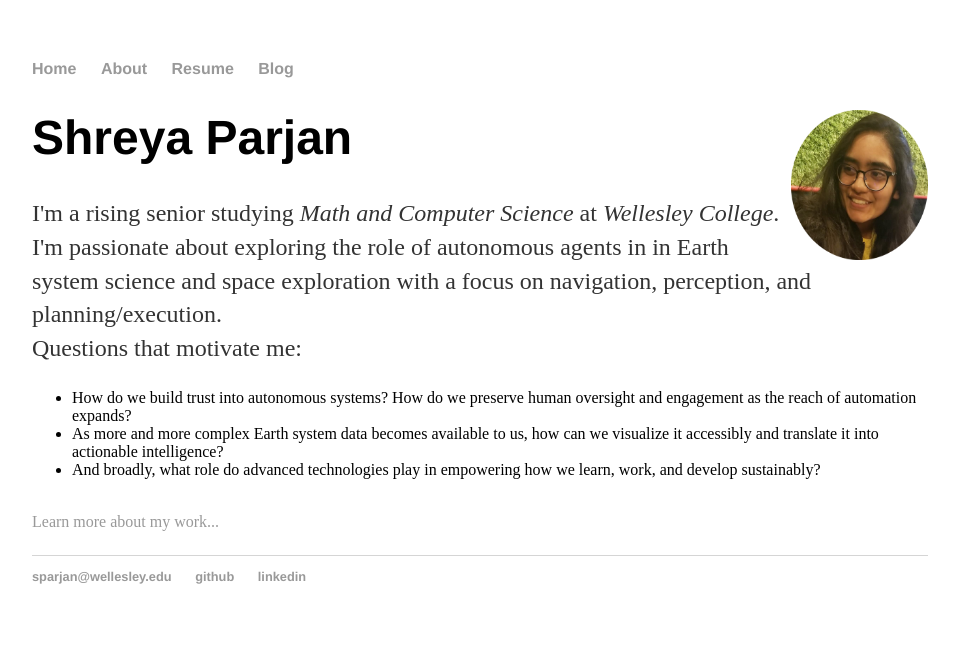
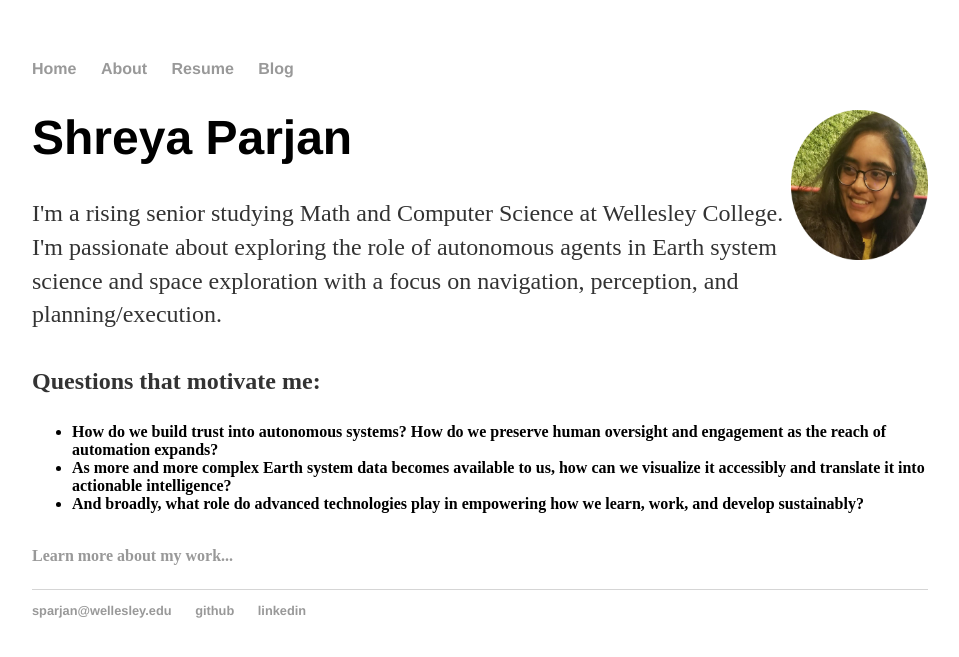
Before and after one commit to sparjan/site, a Jekyll site: the page built from index.html, in a window 1280 px wide. Shown: the top 657 px of the page, without its empty margins (160-1119 px from the left). Built offline with Jekyll 4.4.1, drawn with Linux system fonts in a browser that asks for light colours.

Commit message:
Update index.html

```diff
--- a/index.html
+++ b/index.html
@@ -4,16 +4,18 @@ title: Shreya Parjan
 ---
 <div class="blurb">
 	<h1>Shreya Parjan <img src="Pics/sp-casual-circ.png" width="137" height="150" alt="sparjan" style="float:right;" /></h1>
-	<p>I'm a rising senior studying <em>Math and Computer Science</em> at <em>Wellesley College</em>. I'm passionate about exploring the role of autonomous agents in in Earth system science and space exploration with a focus on navigation, perception, and planning/execution.
+	<p>I'm a rising senior studying Math and Computer Science at Wellesley College. I'm passionate about exploring the role of autonomous agents in Earth system science and space exploration with a focus on navigation, perception, and planning/execution.
 
 	<br>
-	Questions that motivate me:
-		<ul>
-			<li>How do we build trust into autonomous systems? How do we preserve human oversight and engagement as the reach of automation expands?</li>
-			<li>As more and more complex Earth system data becomes available to us, how can we visualize it accessibly and translate it into actionable intelligence?</li>
-			<li>And broadly, what role do advanced technologies play in empowering how we learn, work, and develop sustainably?</li>
-		</ul>
-	<br><a href="/about">Learn more about my work...</a>
+	<br>
+	<b>Questions that motivate me:<b>
+	<ul>
+	<li>How do we build trust into autonomous systems? How do we preserve human oversight and engagement as the reach of automation expands?</li>
+	<li>As more and more complex Earth system data becomes available to us, how can we visualize it accessibly and translate it into actionable intelligence?</li>
+	<li>And broadly, what role do advanced technologies play in empowering how we learn, work, and develop sustainably?</li>
+	</ul>
+	<br>
+	<a href="/about">Learn more about my work...</a>
 	</p>
 
 </div><!-- /.blurb -->
```
